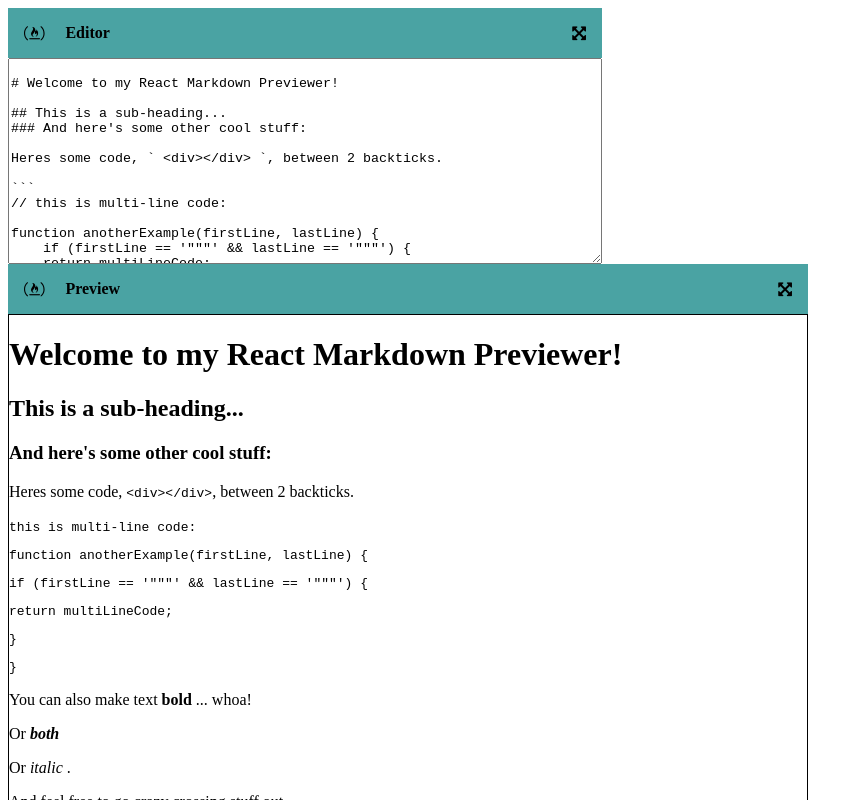
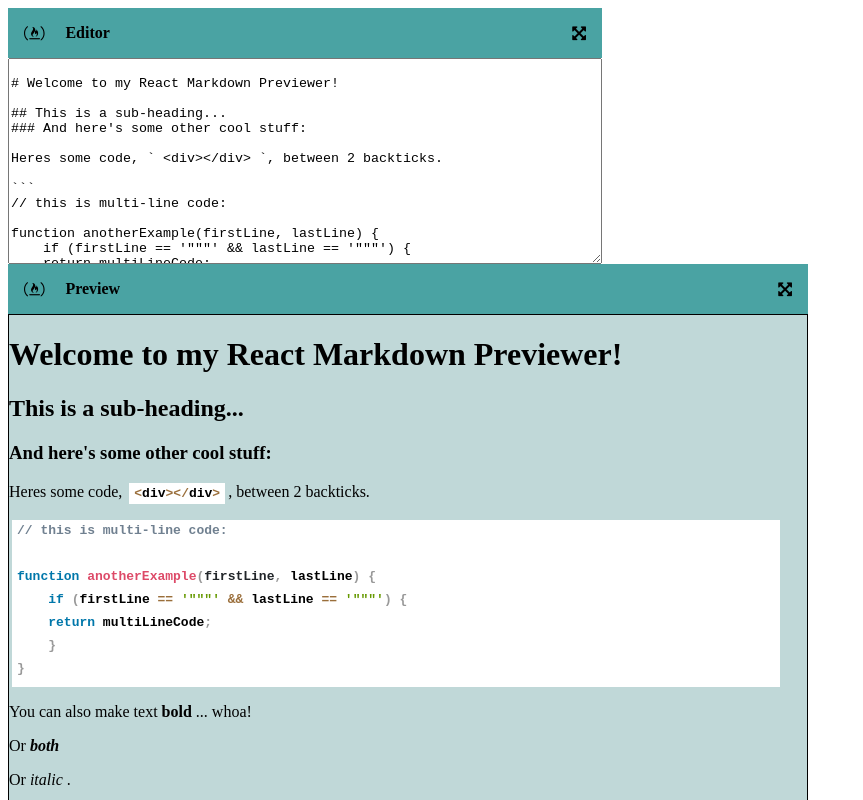
Before and after one commit to ChekeGT/Markdown-Previewer, a React (Vite) app: page / in a window 1280 px wide. Shown: the top 800 px of the page, without its empty margins (0-863 px from the left). Built offline with nearby package versions, Linux system fonts and the light colour scheme.

Commit message:
Added styles for code snippets and made some minor changes in the preview component to accept spaces.

```diff
--- a/src/components/Preview.jsx
+++ b/src/components/Preview.jsx
@@ -177,7 +177,7 @@
 
     function transformcodeSnippetIntoHtml(txt){
         let lines = txt.split('\n').map((line) => {
-            line = line.replace(/^(`{1,3})/, '').replace(/ (`{1,3})$/, '')
+            line = line.replace(/^(`{1,3} )|(`{1,3})/, '').replace(/ (`{1,3})$|(`{1,3})$/, '')
             return line
         })
 
@@ -236,6 +236,24 @@
                     return generalDetectFunction(this.keywords, txt)
                   },
                   transformFunction: (txt) => (<span className="token operator">{txt}</span>),
+                  getMatchObj: function (txt){
+                    return getMatchObj(this.keywords, this.transformFunction, txt)
+                }
+            },
+            {
+                keywords: [
+                    /[ ]+/g
+                  ],
+                  detectFunction: function(txt){
+                    return generalDetectFunction(this.keywords, txt)
+                  },
+                  transformFunction: (txt) => {
+                    const spaceArray = []
+                    for (let i = 0; i < txt.length; i++){
+                        spaceArray.push(<>&nbsp;</>)
+                    }
+                    return (<span className="token space">{spaceArray}</span>)
+                },
                   getMatchObj: function (txt){
                     return getMatchObj(this.keywords, this.transformFunction, txt)
                 }
@@ -494,7 +512,7 @@
                 return this.regex.test(line)
             },
             transformFunction: function(line){
-                return (<span className={`token ${this.name}`}>{line.replace(this.regex, '')}</span>)
+                return (<span className={`token ${this.name}`}>{line}</span>)
             }
             },
         ]
@@ -512,7 +530,7 @@
         })
 
 
-        return (<>{lines}</>)
+        return (<code className={lines.length > 1 ? 'multi-line-code' : 'inline-code'}>{lines}</code>)
 
     }
     function applyInlineMarkdown(markdownLine){
@@ -578,7 +596,7 @@
                     return this.regex.test(line)
                 },
                 transformFunction: function(txt){
-                    return (<code>{transformcodeSnippetIntoHtml(txt)}</code>)
+                    return (<>{transformcodeSnippetIntoHtml(txt)}</>)
                 }
             }
         ]
@@ -807,7 +825,7 @@
                         return (
                             <>
                                 {firstString}
-                                <code>{transformcodeSnippetIntoHtml(section.join('\n'))}</code>
+                                <>{transformcodeSnippetIntoHtml(section.join('\n'))}</>
                                 {endingString}
                             </>
                         )
--- a/src/sass/Preview.sass
+++ b/src/sass/Preview.sass
@@ -4,3 +4,35 @@
     .markdown-preview-container
         border: 1px solid black
         min-height: 200px
+        background: #c0d8d8
+
+
+
+// Code snippet related styles.
+code
+    background: #ffffff
+    display: inline-block
+    padding:  0.2rem 0.3rem
+    margin: 0 0.2rem
+    text-align: justify
+    font-weight: bold
+    .token.operator
+        color: #9a6e3a
+    .token.keyword
+        color: #07a
+    .token.name
+        color: #dd4a68
+    .token.parameter
+        color: #212529
+    .token.value
+        color: #b3d89c
+    .token.punctuation
+        color:  #999
+    .token.string
+        color: #690
+    .token.comment
+        color: #708090
+    p
+        margin: 0.5rem 0
+.multi-line-code
+    min-width: 95%
```
